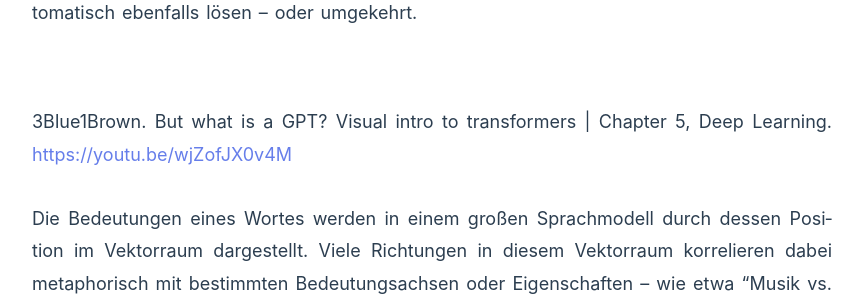
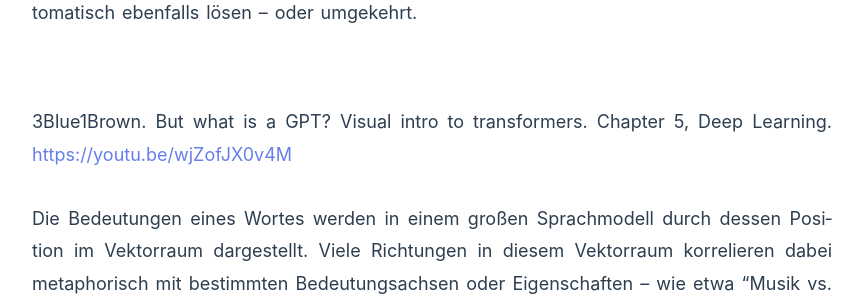
Before and after one commit to DigitalHumanitiesCraft/excellence, a Jekyll site: the page built from blog/System1-42.md, in a window 1280 px wide and 900 px high, scrolled down 7060 px. Shown: the part 149-449 px from the top of the window, without its empty margins (208-1071 px from the left). Built offline with Jekyll 4.4.1, drawn with Linux system fonts in a browser that asks for light colours.

```diff
--- a/blog/System1-42.md
+++ b/blog/System1-42.md
@@ -72,7 +72,7 @@ Illustration eines Embedding-Raums, der zeigt, dass die Vektoren für ‚Hund‘
 Diese Organisation emergiert durch das Training. Die Position jedes Token passt sich kontinuierlich an seine Beziehungen zu allen anderen Token an. So repräsentiert das Modell implizit, dass “König” zu “Königin” in ähnlicher Relation steht wie “Mann” zu “Frau”, ohne dass es eine explizite Regeldefinition gibt. Jedoch bedeutet dies nicht automatisch, dass das Modell diese Relationen auch umgekehrt zuverlässig herstellen kann. Während das Modell auf die Frage “Wer ist die Mutter von Tom Cruise?” antworten kann, scheitert es möglicherweise an der umgekehrten Relation “Wer ist der Sohn von Mary Lee Pfeiffer?”, falls diese Verbindung nicht explizit gelernt wurde. Zumindest war dies noch ein Problem im Jahr 2024.[^15] Diese dynamische Bedeutungsrepräsentation erklärt, warum LLMs kontextuell passende Fortsetzungen generieren können und warum dabei Fehler entstehen. Ihr “Verstehen“ ist grundlegend anders als das menschliche. Es gilt allerdings nicht zwangsläufig, dass Modelle, die ein scheinbar einfaches Problem A lösen, ein komplexeres Problem B automatisch ebenfalls lösen – oder umgekehrt.
 
 ![][image4]
-3Blue1Brown. But what is a GPT? Visual intro to transformers | Chapter 5, Deep Learning. [https://youtu.be/wjZofJX0v4M](https://youtu.be/wjZofJX0v4M?si=sVIkaUQBmG3fVuiB&t=915)
+3Blue1Brown. But what is a GPT? Visual intro to transformers. Chapter 5, Deep Learning. [https://youtu.be/wjZofJX0v4M](https://youtu.be/wjZofJX0v4M?si=sVIkaUQBmG3fVuiB&t=915)
 
 Die Bedeutungen eines Wortes werden in einem großen Sprachmodell durch dessen Position im Vektorraum dargestellt. Viele Richtungen in diesem Vektorraum korrelieren dabei metaphorisch mit bestimmten Bedeutungsachsen oder Eigenschaften – wie etwa “Musik vs. Politik”, “weiblich vs. männlich” oder “abstrakt vs. konkret”. Isoliert sind einzelne Dimensionen jedoch kaum nutzbar. Ein Wort startet zwar immer mit einem festgelegten Initial-Embedding, doch sobald es in einem konkreten Satz verwendet wird, berechnet das Modell schichtweise neue, kontextabhängige Vektoren entlang dieser Achsen. Dadurch landet etwa das Wort “Queen” in einem Satz über britische Monarchie nahe bei Konzepten wie “Krone” und “Palast”, in einem musikalischen Kontext nahe “Rock” und “Freddie Mercury”, und im Zusammenhang mit Drag nahe Begriffen wie “Performance” oder “Make-up”. Die Vielzahl solcher Bedeutungsdimensionen macht es möglich, dass Sprachmodelle Nuancen erfassen und die Bedeutung eines Wortes je nach Kontext flexibel abbilden können. Oder auch daran scheitern.
 
```
